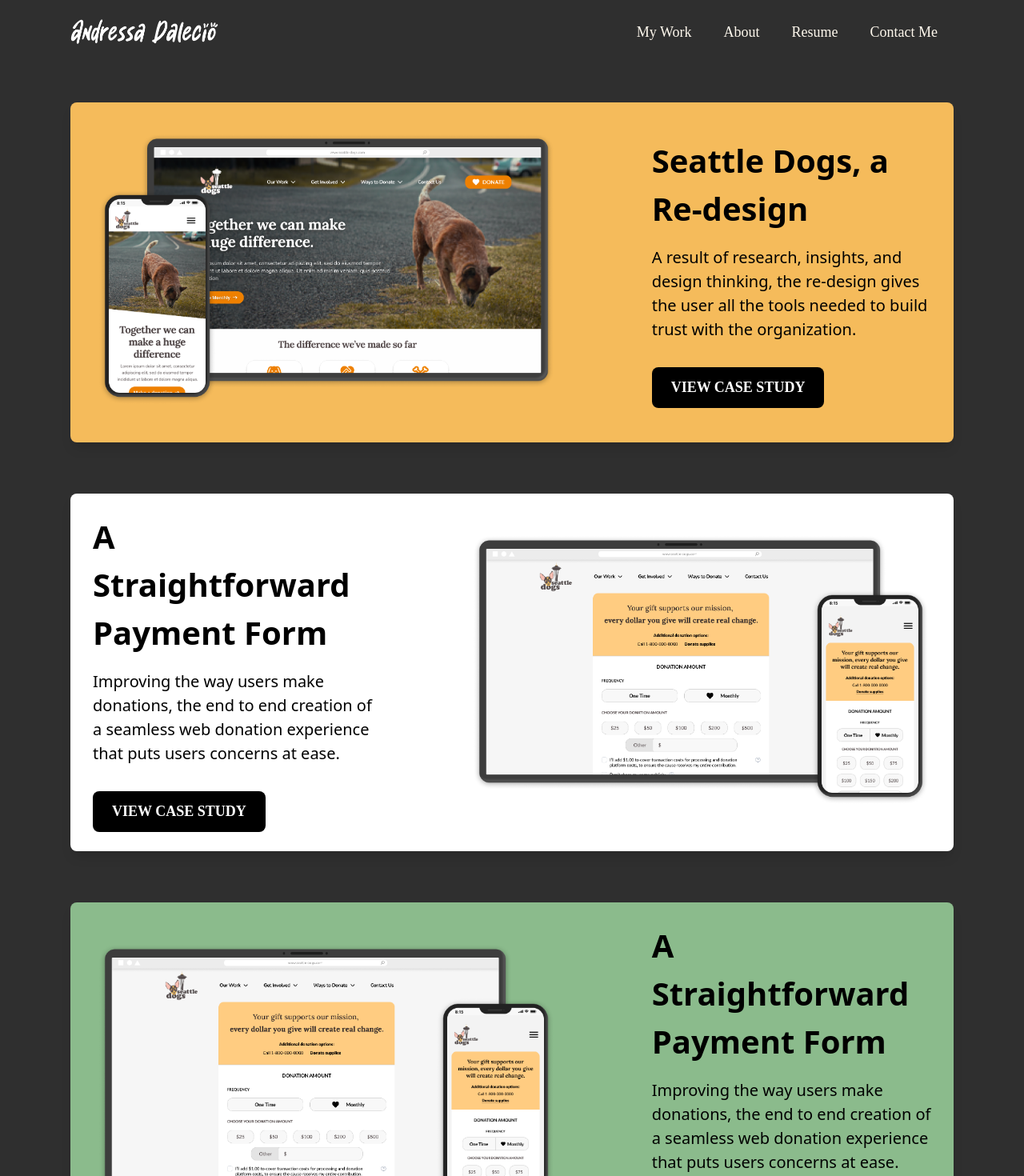
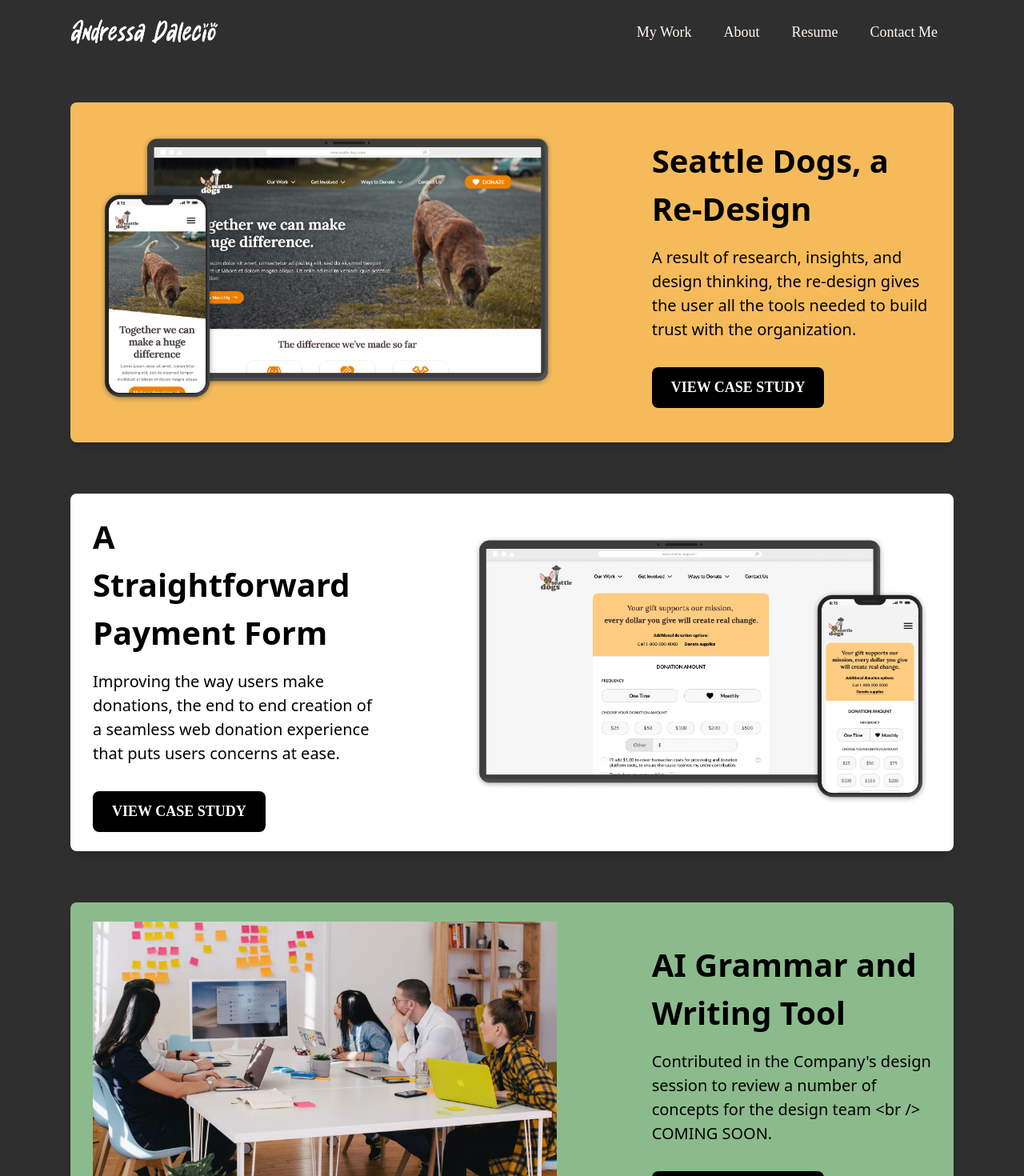
Before and after one commit to gustxyz/andressa-portfolio, a Next.js app: page /my-work in a window 1280 px wide. Shown: the top 1470 px of the page at 80% size. Built offline with nearby package versions, Linux system fonts and the light colour scheme.

Commit message:
qlblt change

```diff
--- a/app/my-work/page.tsx
+++ b/app/my-work/page.tsx
@@ -26,7 +26,7 @@
       <Container>
         <Card
           imagePath="/images/v2_mockup_seattle_dogs.png"
-          contentTitle="Seattle Dogs, a Re-design"
+          contentTitle="Seattle Dogs, a Re-Design"
           contentParagraph="A result of research, insights, and design thinking, the re-design gives the user all the tools needed to build trust with the organization."
           contentAnchor="my-work/seattle-dogs"
           color="yellow"
@@ -47,9 +47,12 @@
       <Spacer />
       <Container>
         <Card
-          imagePath="/images/payment_mockup.png"
-          contentTitle="A Straightforward Payment Form"
-          contentParagraph="Improving the way users make donations, the end to end creation of a seamless web donation experience that puts users concerns at ease."
+          imagePath="/images/qblt_meeting.jpeg"
+          contentTitle="AI Grammar and Writing Tool"
+          contentParagraph="Contributed in the Company's design session to review a number of concepts for the design team
+          <br />
+
+          COMING SOON."
           contentAnchor="my-work/seattle-dogs"
           color="green"
           direction="left"
--- a/app/page.tsx
+++ b/app/page.tsx
@@ -22,7 +22,7 @@
       <Container>
         <Card
           imagePath="/images/v2_mockup_seattle_dogs.png"
-          contentTitle="Seattle Dogs, a Re-design"
+          contentTitle="Seattle Dogs, a Re-Design"
           contentParagraph="A result of research, insights, and design thinking, the re-design gives the user all the tools needed to build trust with the organization."
           contentAnchor="my-work/seattle-dogs"
           color="yellow"
@@ -33,7 +33,7 @@
       <Container>
         <Card
           imagePath="/images/payment_mockup.png"
-          contentTitle="A Straightforward Payment Form"
+          contentTitle="Straightforward Payment Form"
           contentParagraph="Improving the way users make donations, the end to end creation of a seamless web donation experience that puts users concerns at ease."
           contentAnchor="my-work/payment-form"
           color="white"
```
Also changed, not shown: public/images/qblt_meeting.jpeg (added).
